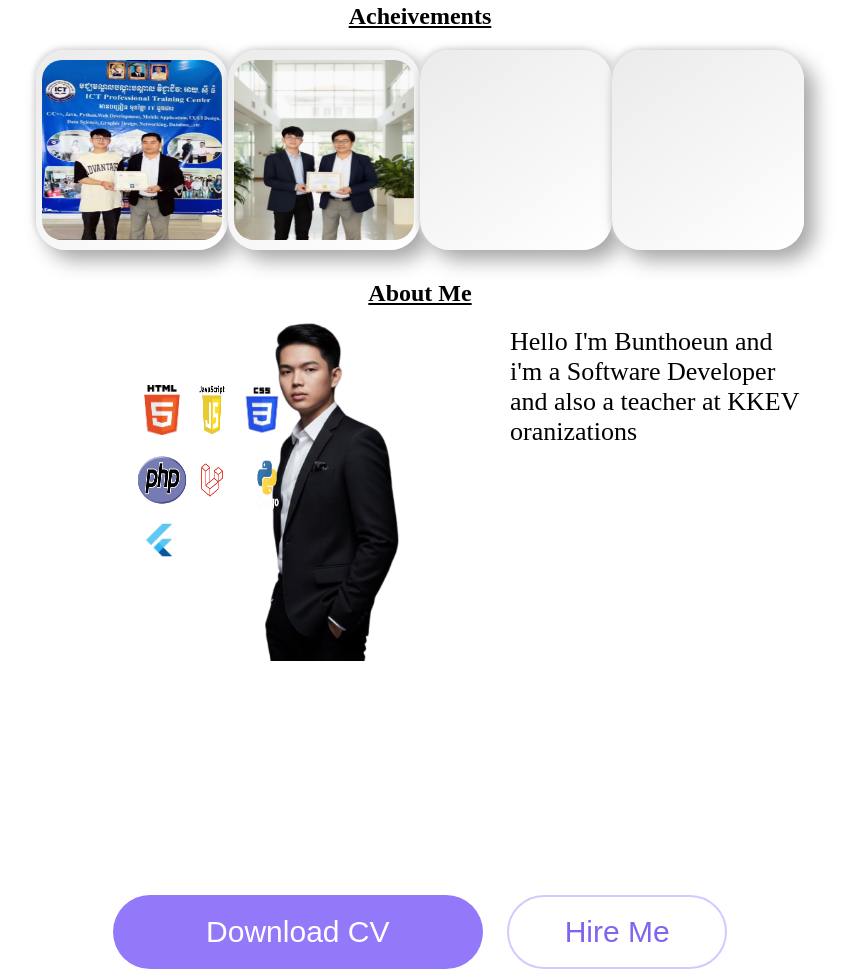
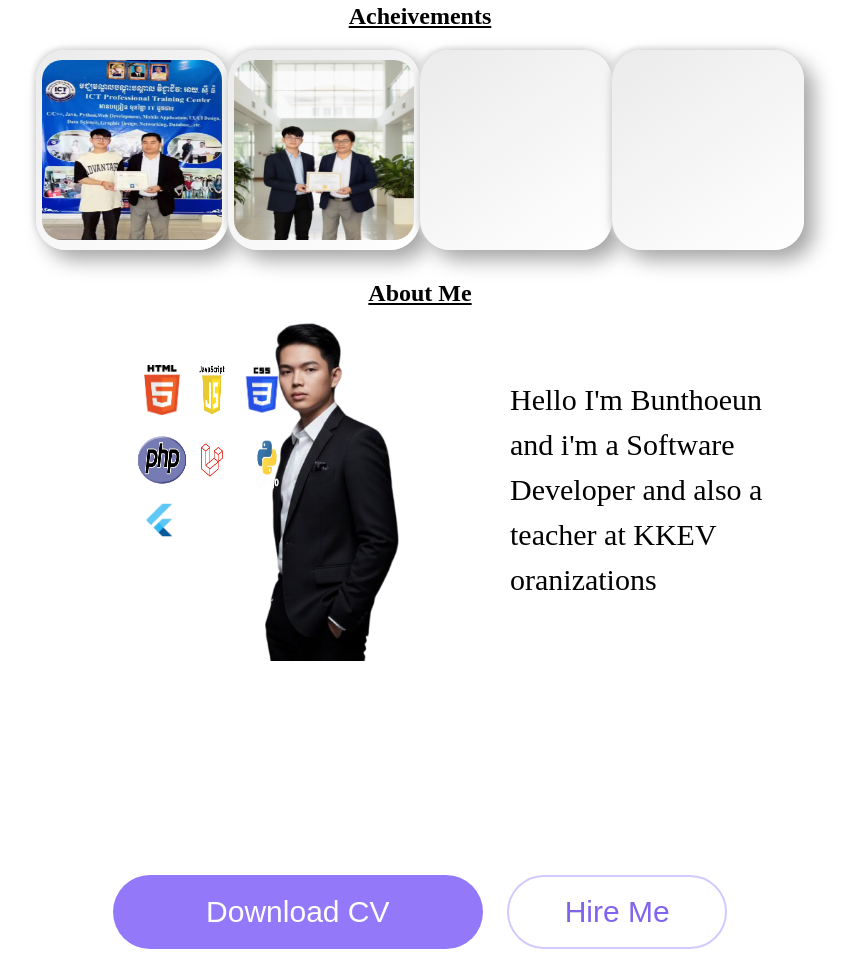
Before and after one commit to Chombunthoeun/My_Portfolio, a plain HTML site: page index.html in a window 1280 px wide. Shown: the part 447-1416 px from the top of the page, without its empty margins (220-1076 px from the left). Drawn offline with Linux system fonts and the light colour scheme.

Commit message:
update: modified style.css

```diff
--- a/style.css
+++ b/style.css
@@ -141,16 +141,17 @@
     justify-content: space-between;
 }
 .about-text{
-    margin-top: 20px;
-    font-size: 26px;
+    margin-top: 70px;
+    font-size: 30px;
     margin-left: 20px;
     width: 50%;
+    font-weight: 300;
+    line-height: 1.5;
 }
 .about-left{
     width: 50%;
     align-items: center;
     margin-left: 100px;
-    font-size: 100px;
 }
 .about-left #about-avata{
     width: 354px;
```
